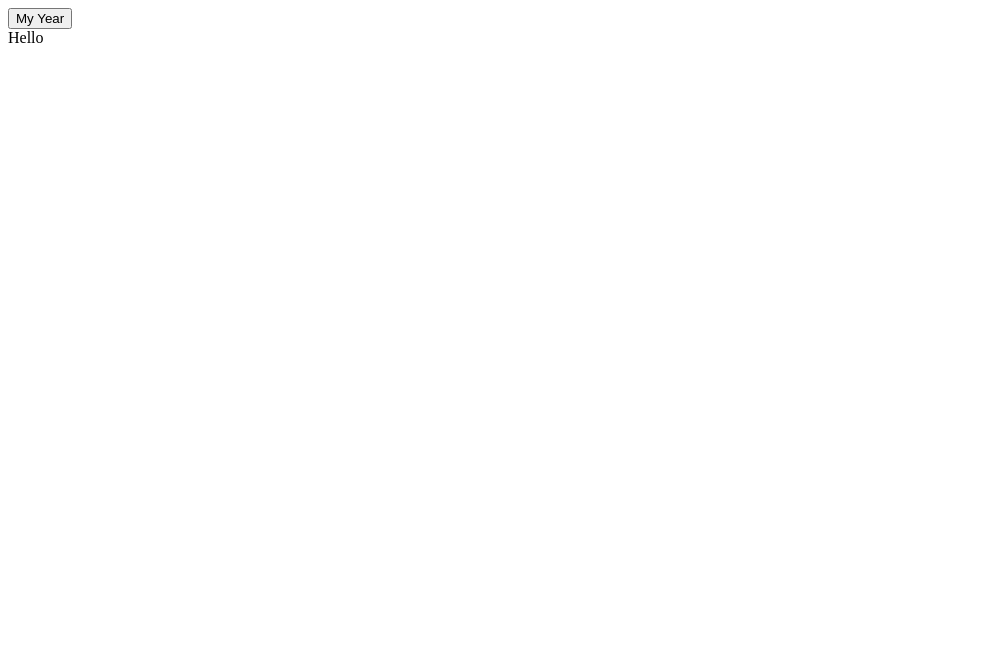
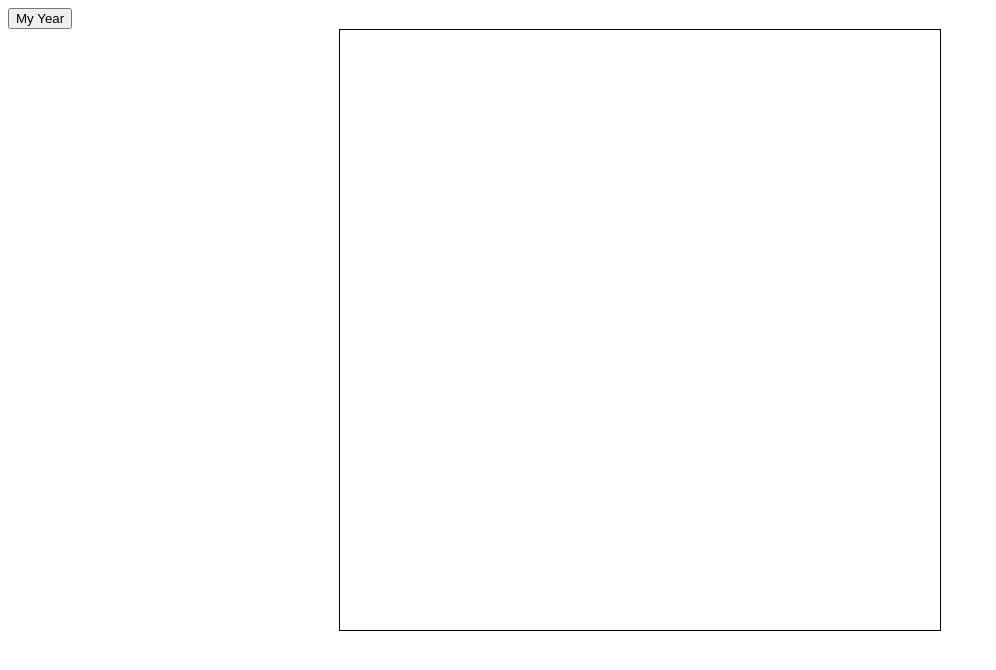
Before and after one commit to divyone/cs326-project-solo, a plain HTML site: page client/index.html in a window 1280 px wide. Shown: the whole page, without its empty margins (0-996 px from the left). Drawn offline with Linux system fonts and the light colour scheme.

Commit message:
added HTML for yearbttn

```diff
--- a/client/index.html
+++ b/client/index.html
@@ -4,9 +4,13 @@
     <meta charset="UTF-8" />
     <title>Planner</title>
     <script type="module" src="main.js" defer></script>
+    <link rel="stylesheet" href="main.css" />
   </head>
   <body>
     <button type="button" id="yearbttn" class="bttn">My Year</button>
-    <div id="year">Hello</div>
+    <div id="myYear">
+      <div id="year"></div>
+      <div id="topYear" class="top5"></div>
+    </div>
   </body>
 </html>
```
